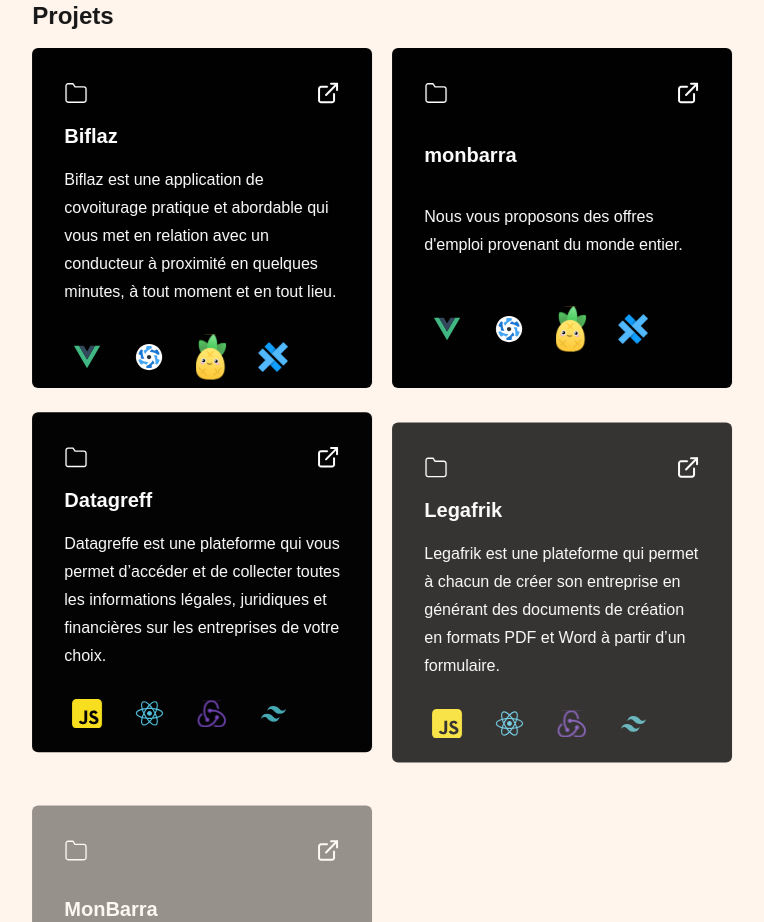
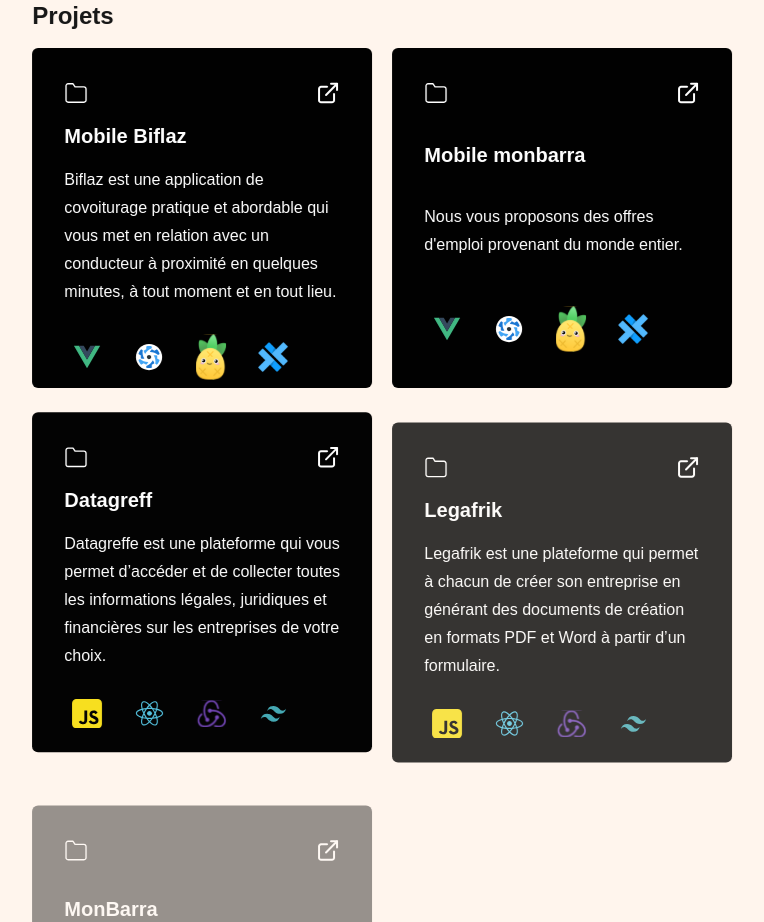
Before and after one commit to moulinho/portfolio, a Next.js app: page / in a window 1280 px wide. Shown: the part 1960-2882 px from the top of the page, without its empty margins (485-1249 px from the left). Built offline with nearby package versions, Linux system fonts and the light colour scheme.

Commit message:
add new projet

```diff
--- a/src/app/page.tsx
+++ b/src/app/page.tsx
@@ -225,7 +225,7 @@
     // },
 
     {
-      title: "Biflaz",
+      title: "Mobile Biflaz",
       description:"Biflaz est une application de covoiturage pratique et abordable qui vous met en relation avec un conducteur à proximité en quelques minutes, à tout moment et en tout lieu.",
       tools: [
         <Image key="vueIcon" src={vueIcon} className="" alt="icon" width={30} />,
@@ -256,7 +256,7 @@
     },
 
      {
-      title: "monbarra",
+      title: "Mobile monbarra",
       description:"Nous vous proposons des offres d'emploi provenant du monde entier.",
       tools: [
         <Image key="vueIcon" src={vueIcon} className="" alt="icon" width={30} />,
```
